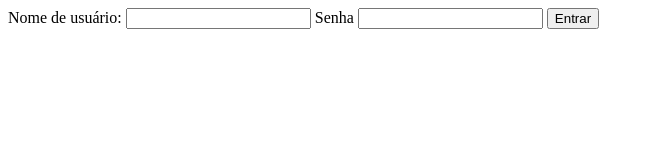
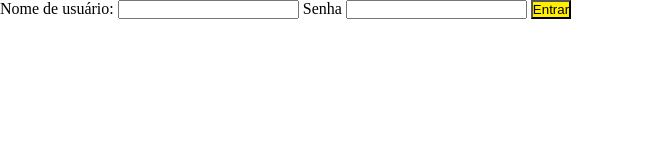
Before and after one commit to henriqueortiz975/Lista-de-Exerc-cios-Formul-rios-HTML-CSS, a plain HTML site: page exercicio2/index.html in a window 1280 px wide. Shown: the whole page, without its empty margins (0-662 px from the left). Drawn offline with Linux system fonts and the light colour scheme.

Commit message:
finalizado

```diff
--- a/exercicio2/index.html
+++ b/exercicio2/index.html
@@ -4,13 +4,14 @@
     <meta charset="UTF-8" />
     <meta name="viewport" content="width=device-width, initial-scale=1.0" />
     <title>Document</title>
+    <link rel="stylesheet" href="style.css">
   </head>
   <body>
     <form>
         <label for="nome">Nome de usuário:</label>
         <input type="text" name="nome">
         <label for="senha">Senha</label>
-        <input type="password" name="senha">
+        <input class="senha" type="password" name="senha">
         <button type="submit">Entrar</button>
     </form>
   </body>
--- /dev/null
+++ b/exercicio2/style.css
@@ -0,0 +1,8 @@
+* {
+  margin: 0;
+  padding: 0;
+  box-sizing: border-box;
+}
+button {
+  background-color: rgb(255, 238, 0);
+}
```
